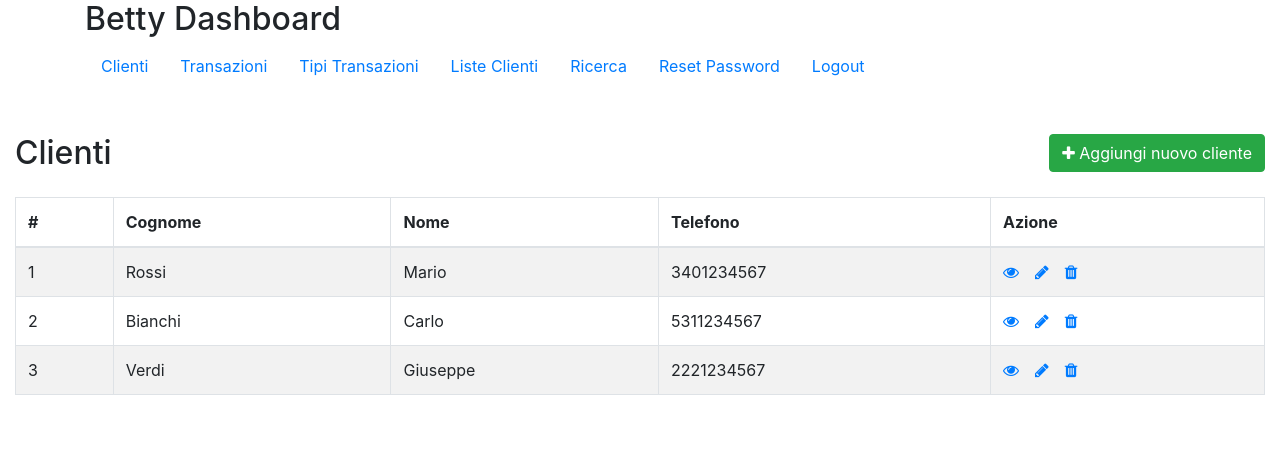
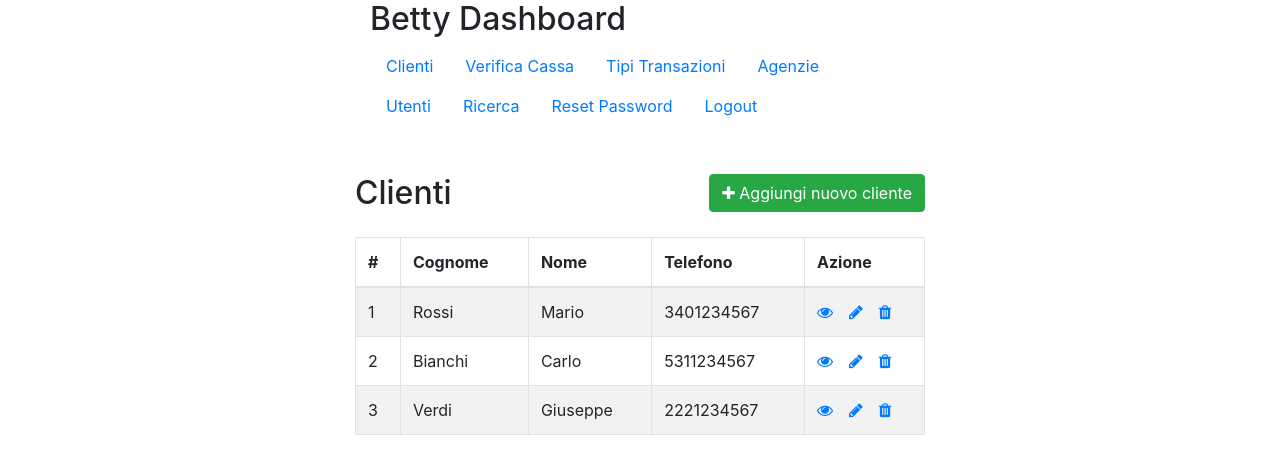
Before and after one commit to hippo-campus-education/materiali-corsi, a PHP site: page /dashboard.php in a window 1280 px wide. Shown: the top 474 px of the page. Run offline with PHP 8.4, Linux system fonts and the light colour scheme; data comes from the database, SQL or seed files in the repository.

Commit message:
Add files via upload

```diff
--- /dev/null
+++ b/IT/PHP/Progetti/Betty/assets/css/betty.css
@@ -0,0 +1,8 @@
+.wrapper {
+    width: 600px;
+    margin: 0 auto;
+}
+
+table tr td:last-child {
+    width: 120px;
+}
--- /dev/null
+++ b/IT/PHP/Progetti/Betty/assets/js/betty.js
@@ -0,0 +1,3 @@
+$(document).ready(function () {
+    $('[data-toggle="tooltip"]').tooltip();
+});
--- a/IT/PHP/Progetti/Betty/dashboard.php
+++ b/IT/PHP/Progetti/Betty/dashboard.php
@@ -3,6 +3,8 @@
 <?php
 // Include config file
 require_once "config.php";
+require_once("nav.php");
+require_once("lib/dblib.php");
 ?>
 
 <head>
@@ -27,41 +29,29 @@
                     <?php echo $titolo_applicazione; ?>
                 </h2>
                 <ul class="nav">
-                    <li class="nav-item">
-                        <a class="nav-link" href="dashboard.php">Clienti</a>
-                    </li>
-                    <li class="nav-item">
-                        <a class="nav-link" href="transazioni.php">Transazioni</a>
-                    </li>
-                    <li class="nav-item">
-                        <a class="nav-link" href="tipi_transazioni.php">Tipi Transazioni</a>
-                    </li>
-                    <li class="nav-item">
-                        <a class="nav-link" href="liste_clienti.php">Liste Clienti</a>
-                    </li>
-                    <li class="nav-item">
-                        <a class="nav-link" href="search-form.php">Ricerca</a>
-                    </li>
-                    <li class="nav-item">
-                        <a class="nav-link" href="reset-password.php">Reset Password</a>
-                    </li>
-                    <li class="nav-item">
-                        <a class="nav-link" href="logout.php">Logout</a>
-                    </li>
+                    <?php
+                    // Stampa dinamicamente i link del menu
+                    foreach ($menuItems as $label => $menu_link) {
+                        echo voce_menu($menu_link, $label);
+                    }
+                    ?>
+
                 </ul>
             </div>
             <div class="row">
                 <div class="col-md-12">
                     <div class="mt-5 mb-3 clearfix">
                         <h2 class="pull-left">Clienti</h2>
-                        <a href="create.php" class="btn btn-success pull-right"><i class="fa fa-plus"></i> Aggiungi
-                            nuovo cliente</a>
+                        <a href="create.php" class="btn btn-success pull-right">
+                            <i class="fa fa-plus"></i> Aggiungi nuovo cliente
+                        </a>
                     </div>
                     <?php
 
 
                     // Tentativo di esecuzione select query
-                    $sql = "SELECT * FROM clienti";
+                    $sql = $sql_tutti_clienti;
+                    // $sql = "SELECT * FROM clienti";
                     if ($result = mysqli_query($link, $sql)) {
                         if (mysqli_num_rows($result) > 0) {
                             echo '<table class="table table-bordered table-striped">';
--- /dev/null
+++ b/IT/PHP/Progetti/Betty/lib/dblib.php
@@ -0,0 +1,3 @@
+<?php
+$sql_tutti_clienti = "SELECT * FROM clienti";
+?>
--- /dev/null
+++ b/IT/PHP/Progetti/Betty/nav.php
@@ -0,0 +1,31 @@
+<?php
+// File: nav.php
+
+/**
+ * Variabile contenente tutte le voci del menu principale
+ * senza filtro di ruolo per ora
+ * @var array $menuItems
+ */
+$menuItems = array(
+    "Clienti" => "dashboard.php",
+    "Verifica Cassa" => "dashboard.php",
+    "Tipi Transazioni" => "tipi_transazioni.php",
+    "Agenzie" => "dashboard.php",
+    "Utenti" => "users.php",
+    "Ricerca" => "search-form.php",
+    "Reset Password" => "reset-password.php",
+    "Logout" => "logout.php"
+);
+
+/**
+ * Funzione di servizio per generare list item con stile boilerplate
+ * statico
+ * @param string $menu_link file php del link nella anchor del menu
+ * @param string $label etichetta che appare nel menu
+ * @return string tag HTML list element item
+ */
+function voce_menu($menu_link, $label)
+{
+    return '<li class="nav-item"><a class="nav-link" href="' . $menu_link . '">' . $label . '</a></li>';
+}
+?>
```
